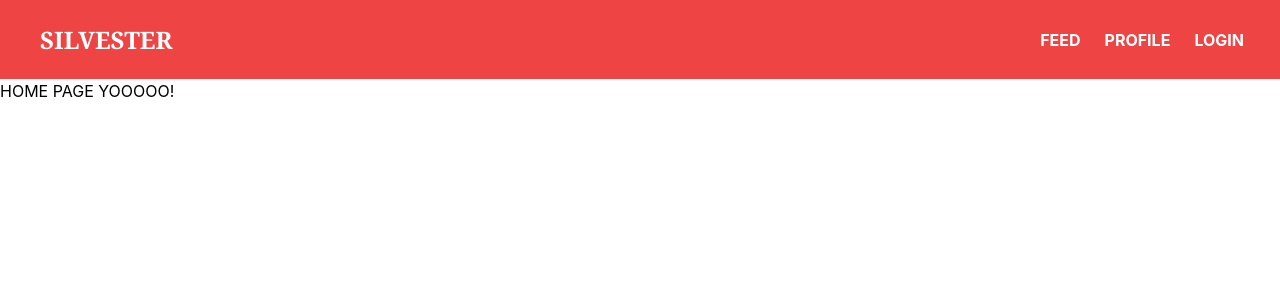
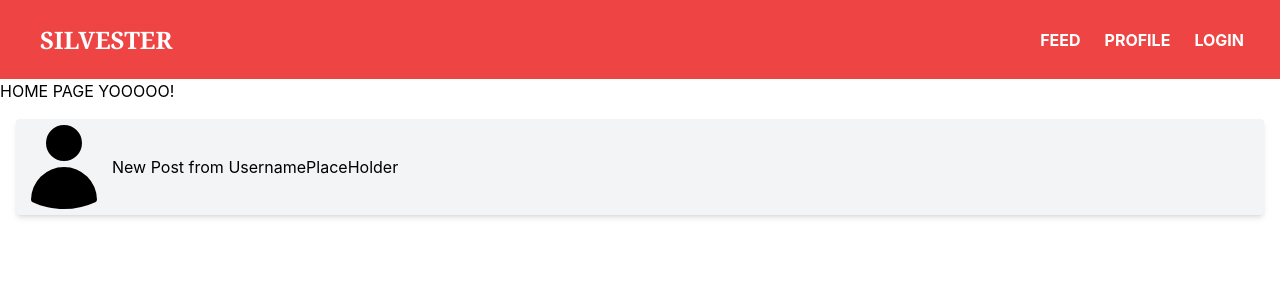
Before and after one commit to Michael-Robertson2/PrimaryKeys-P2-Frontend, a React (Create React App) app in the folder my-app/: page / in a window 1280 px wide. Shown: the top 300 px of the page. Built offline with nearby package versions, Linux system fonts and the light colour scheme.

Commit message:
Post Preview component

```diff
--- a/my-app/package.json
+++ b/my-app/package.json
@@ -3,6 +3,7 @@
   "version": "0.1.0",
   "private": true,
   "dependencies": {
+    "@heroicons/react": "^2.0.13",
     "@testing-library/jest-dom": "^5.16.5",
     "@testing-library/react": "^13.4.0",
     "@testing-library/user-event": "^13.5.0",
--- a/my-app/src/App.tsx
+++ b/my-app/src/App.tsx
@@ -1,8 +1,8 @@
 import React from 'react';
-import logo from './logo.svg';
 import './App.css';
 import Navbar from './components/Navbar';
 import Router from './components/Router';
+import PostPreview from './components/PostPreview';
 
 
 function App() {
@@ -10,6 +10,7 @@ function App() {
     <div>
       <Navbar/>
       <Router/>
+      <PostPreview/>
     </div>
   );
 }
--- /dev/null
+++ b/my-app/src/components/PostPreview.tsx
@@ -0,0 +1,15 @@
+import { UserIcon } from '@heroicons/react/24/solid';
+
+function PostPreview () {
+
+    return (
+        <div className="flex rounded bg-gray-100 h-24 shadow-md m-4" >
+            <div className='flex items-middle'>
+                <UserIcon className=''/>
+                <p className='flex items-center'>New Post from UsernamePlaceHolder</p>
+            </div>
+        </div>
+    )
+}
+
+export default PostPreview;
```
Also changed, not shown: my-app/src/components/Post.tsx (deleted), 1 other file (tests, documents, lock files or other folders).
